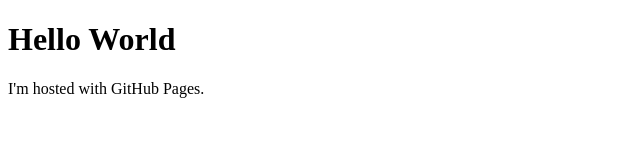
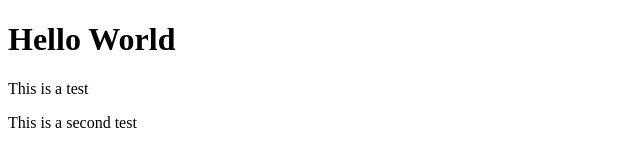
Before and after one commit to CaninaFeca/CaninaFeca.github.io, a plain HTML site: page index.html in a window 1280 px wide. Shown: the whole page, without its empty margins (0-640 px from the left). Drawn offline with Linux system fonts and the light colour scheme.

Commit message:
commit test 1

```diff
--- a/index.html
+++ b/index.html
@@ -2,6 +2,7 @@
 <html>
 <body>
 <h1>Hello World</h1>
-<p>I'm hosted with GitHub Pages.</p>
+<p>This is a test</p>
+<p>This is a second test</p>
 </body>
 </html>
```
